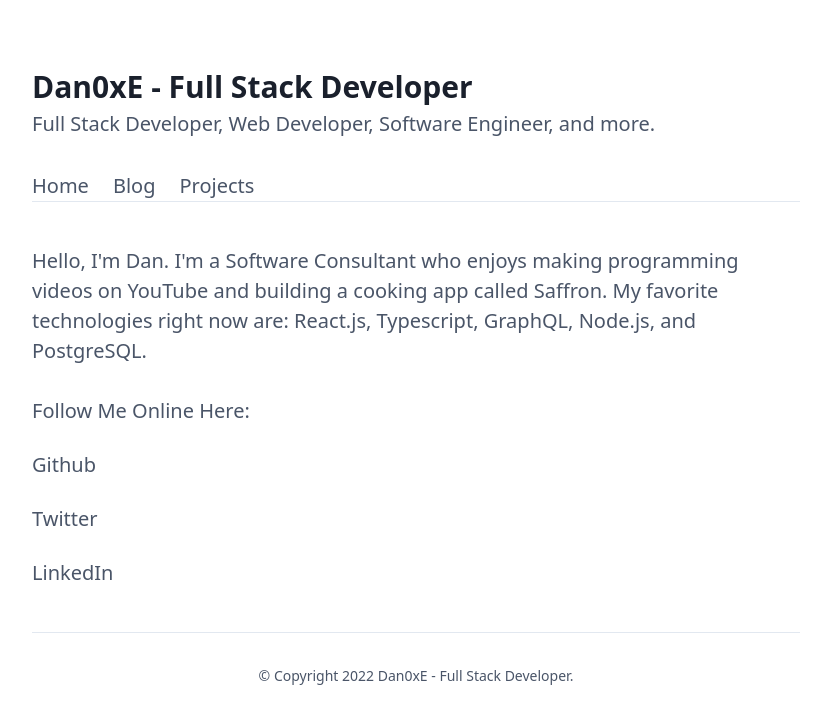
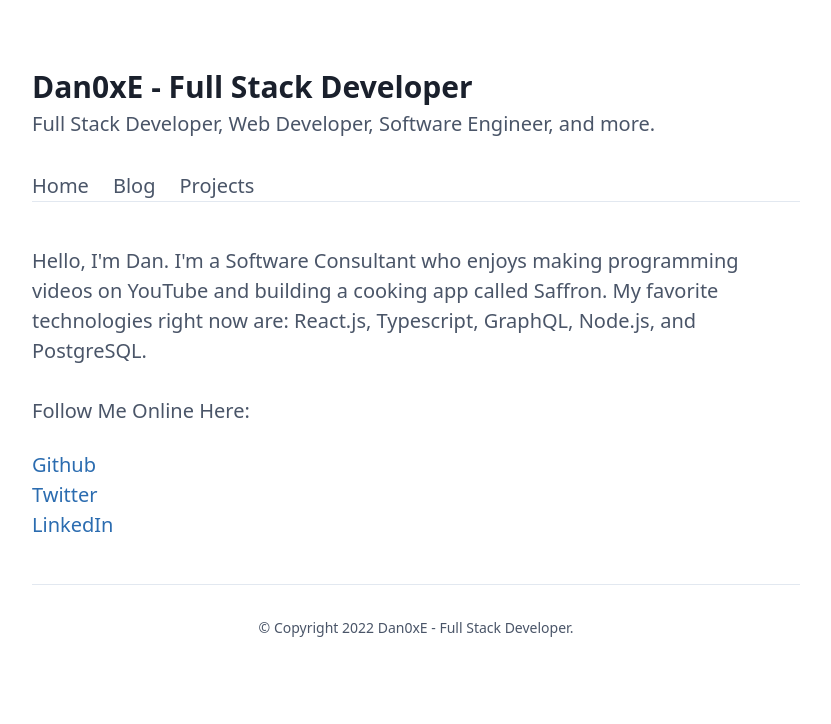
Before and after one commit to Dan0xE/dan0xe_site, a Next.js app: page / in a window 1280 px wide. Shown: the top 724 px of the page, without its empty margins (224-1055 px from the left). Built offline with nearby package versions, Linux system fonts and the light colour scheme.

Commit message:
testing seo optis

```diff
--- a/src/pages/index.tsx
+++ b/src/pages/index.tsx
@@ -44,10 +44,10 @@ const Index = () => {
       <ul>
         {socialLinks.map((link) => (
           <li key={link.id}>
-            <p onClick={() => window.open(link.link)}>
+            <a href={link.link}>
               {/* <i className={`fab fa-${link.icon}`}></i> */}
               {link.name}
-            </p>
+            </a>
           </li>
         ))}
       </ul>
```
